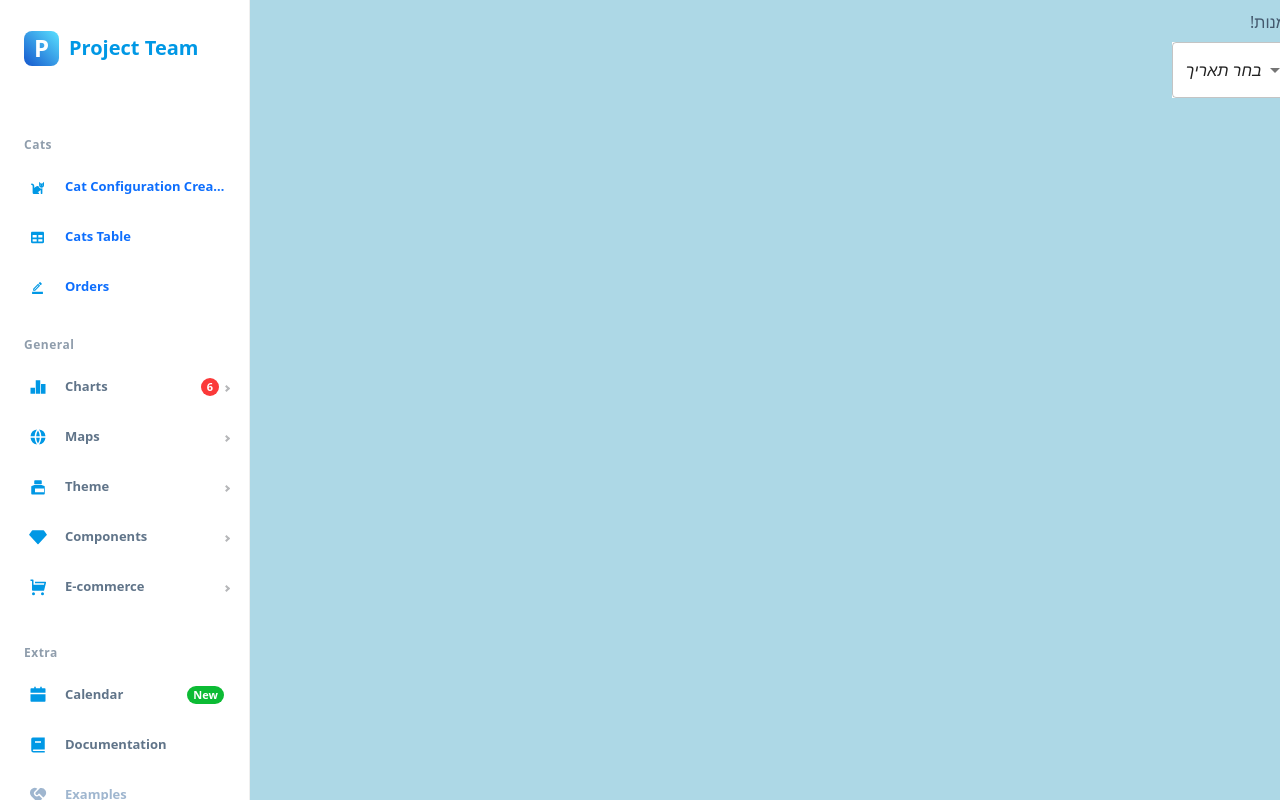
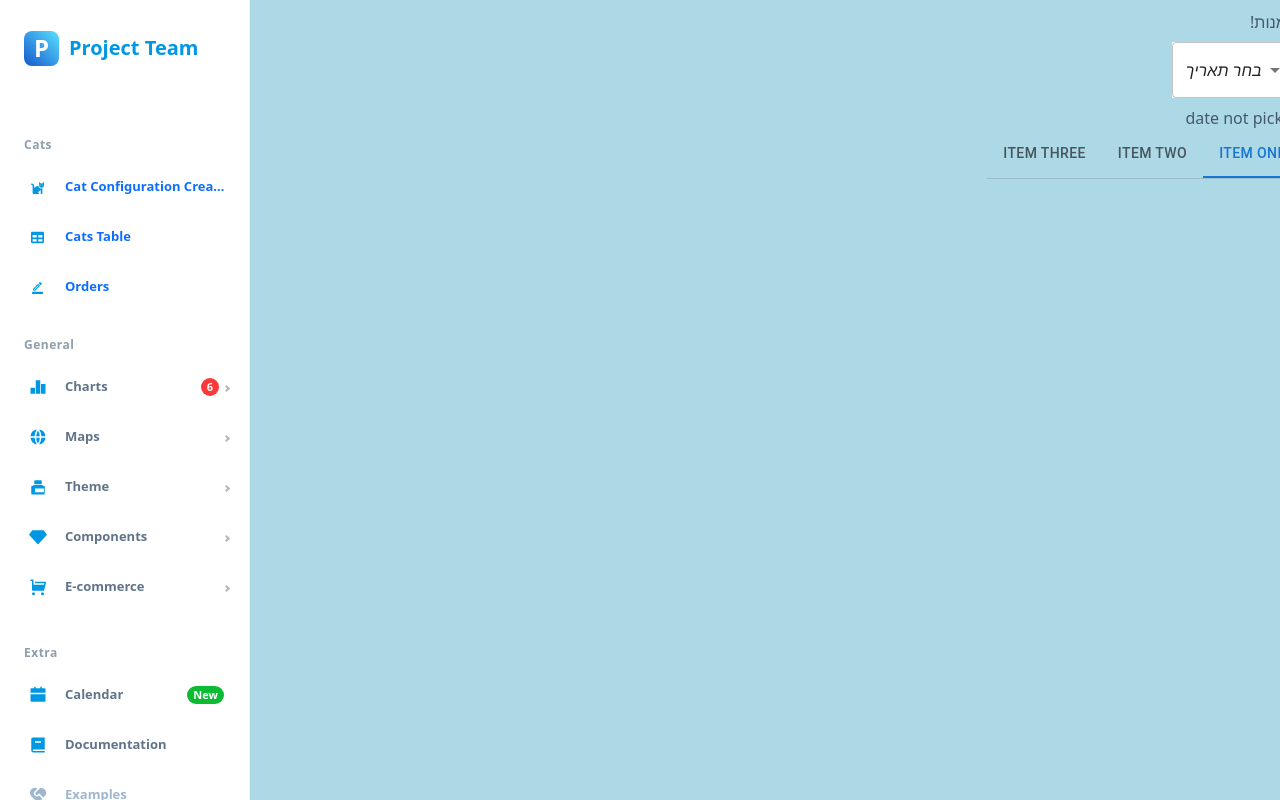
Before and after one commit to ProjectTeam-Wan/Team-Portal, a React (Create React App) app in the folder React-learningapp-main/client/: page /orders in a window 1280 px wide. Shown: the top 800 px of the page. Built offline with nearby package versions, Linux system fonts and the light colour scheme.

Commit message:
working on Orders page and sql data

```diff
--- a/React-learningapp-main/client/src/components/Orders/DatePick.jsx
+++ b/React-learningapp-main/client/src/components/Orders/DatePick.jsx
@@ -24,14 +24,11 @@ export default function DatePick({ date, dates }) {
             <em>בחר תאריך</em>
           </MenuItem>
           {dates.map((date) => {
-            return(
+            return (
               <MenuItem value={date}> {date} </MenuItem>
             )
           })
           }
-          {/* <MenuItem value={10}>Ten</MenuItem>
-          <MenuItem value={20}>Twenty</MenuItem>
-          <MenuItem value={30}>Thirty</MenuItem> */}
         </Select>
       </FormControl>
     </div>
--- a/React-learningapp-main/client/src/components/Orders/OrdersTab.jsx
+++ b/React-learningapp-main/client/src/components/Orders/OrdersTab.jsx
@@ -1,68 +1,41 @@
 import * as React from 'react';
-import PropTypes from 'prop-types';
-import Box from '@mui/material/Box';
 import Tabs from '@mui/material/Tabs';
 import Tab from '@mui/material/Tab';
+import Box from '@mui/material/Box';
 
-function samePageLinkNavigation(event) {
-  if (
-    event.defaultPrevented ||
-    event.button !== 0 || // ignore everything but left-click
-    event.metaKey ||
-    event.ctrlKey ||
-    event.altKey ||
-    event.shiftKey
-  ) {
-    return false;
-  }
-  return true;
-}
 
-function LinkTab(props) {
-  return (
-    <Tab
-      component="a"
-      onClick={(event) => {
-        // Routing libraries handle this, you can remove the onClick handle when using them.
-        if (samePageLinkNavigation(event)) {
-          event.preventDefault();
-        }
-      }}
-      aria-current={props.selected && 'page'}
-      {...props}
-    />
-  );
-}
-
-LinkTab.propTypes = {
-  selected: PropTypes.bool,
-};
-
-export default function OrdersTab() {
+export default function BasicTabs() {
   const [value, setValue] = React.useState(0);
 
   const handleChange = (event, newValue) => {
-    // event.type can be equal to focus with selectionFollowsFocus.
-    if (
-      event.type !== 'click' ||
-      (event.type === 'click' && samePageLinkNavigation(event))
-    ) {
-      setValue(newValue);
-    }
+    setValue(newValue);
   };
 
   return (
     <Box sx={{ width: '100%' }}>
-      <Tabs
-        value={value}
-        onChange={handleChange}
-        aria-label="nav tabs example"
-        role="navigation"
-      >
-        <LinkTab label="Page One" href="/drafts" />
-        <LinkTab label="Page Two" href="/trash" />
-        <LinkTab label="Page Three" href="/spam" />
-      </Tabs>
+      <Box sx={{ borderBottom: 1, borderColor: 'divider', width: 'fit-content' }}>
+        <Tabs value={value} onChange={handleChange} aria-label="basic tabs example" sx={{
+          '& .MuiTab-root': {
+            // Default tab styles
+          },
+          '& .MuiTab-root:hover': {
+            backgroundColor: '#f0f0f0', // Hover background color
+          },
+        }}>
+          <Tab label="Item One" />
+          <Tab label="Item Two" />
+          <Tab label="Item Three" />
+        </Tabs>
+      </Box>
+      {/* <CustomTabPanel value={value} index={0}>
+        Item One
+      </CustomTabPanel>
+      <CustomTabPanel value={value} index={1}>
+        Item Two
+      </CustomTabPanel>
+      <CustomTabPanel value={value} index={2}>
+        Item Three
+      </CustomTabPanel> */}
     </Box>
   );
 }
--- a/React-learningapp-main/client/src/components/Table.jsx
+++ b/React-learningapp-main/client/src/components/Table.jsx
@@ -67,10 +67,10 @@ const Table = () => {
         minSize: 140,
         maxSize: 250,
         muiTableHeadCellProps: {
-          align: 'left',
+          align: 'center',
         },
         muiTableBodyCellProps: {
-          align: 'left',
+          align: 'center',
         },
       },
       {
@@ -81,10 +81,10 @@ const Table = () => {
         minSize: 140,
         maxSize: 250,
         muiTableHeadCellProps: {
-          align: 'left',
+          align: 'center',
         },
         muiTableBodyCellProps: {
-          align: 'left',
+          align: 'center',
         },
       },
       {
@@ -99,10 +99,10 @@ const Table = () => {
         minSize: 110,
         maxSize: 250,
         muiTableHeadCellProps: {
-          align: 'left',
+          align: 'center',
         },
         muiTableBodyCellProps: {
-          align: 'left',
+          align: 'center',
         },
       },
       {
@@ -113,17 +113,17 @@ const Table = () => {
         minSize: 130,
         maxSize: 250,
         muiTableHeadCellProps: {
-          align: 'left',
+          align: 'center',
         },
         muiTableBodyCellProps: {
-          align: 'left',
+          align: 'center',
         },
       },
       {
         accessorKey: 'Test',
         header: 'Test',
         enableEditing: true,
-        size: 230,
+        size: 250,
         minSize: 140,
         maxSize: 250,
         muiTableHeadCellProps: {
@@ -137,9 +137,9 @@ const Table = () => {
         accessorKey: 'Test',
         header: 'Test',
         enableEditing: true,
-        size: 230,
+        size: 300,
         minSize: 140,
-        maxSize: 250,
+        maxSize: 300,
         muiTableHeadCellProps: {
           align: 'left',
         },
@@ -152,7 +152,7 @@ const Table = () => {
   );
 
   const handleSnackbarClose = () => {
-    setOpenSnackBar({isOpen: false, action:''});
+    setOpenSnackBar({ isOpen: false, action: '' });
   };
 
 
@@ -162,7 +162,7 @@ const Table = () => {
       // Post values to server
       const response = await axios.post('http://localhost:3001/addCat', values);
       setData(response.data.rows);
-      setOpenSnackBar({isOpen: true, action:'cat added successfully'})
+      setOpenSnackBar({ isOpen: true, action: 'cat added successfully' })
       table.setCreatingRow(null); // Exit creating mode
     } catch (error) {
       console.error('Error creating Cat:', error);
@@ -176,7 +176,7 @@ const Table = () => {
       // Post values to server
       const response = await axios.put(`http://localhost:3001/updateCat/${rowId}`, values);
       setData(response.data.rows);
-      setOpenSnackBar({isOpen: true, action:'cat edited successfully'})
+      setOpenSnackBar({ isOpen: true, action: 'cat edited successfully' })
       table.setEditingRow(null); // Exit editing mode
     } catch (error) {
       console.error('Error updating cat:', error);
@@ -190,7 +190,7 @@ const Table = () => {
       try {
         const response = await axios.delete(`http://localhost:3001/deleteCat/${rowId}`);
         setData(response.data.rows);
-        setOpenSnackBar({isOpen: true, action:'cat removed successfully'})
+        setOpenSnackBar({ isOpen: true, action: 'cat removed successfully' })
       } catch (error) {
         console.error('Error deleting cat:', error);
       }
@@ -203,8 +203,8 @@ const Table = () => {
     createDisplayMode: 'modal',
     editDisplayMode: 'modal',
     enableEditing: true,
-    enableColumnDragging: true,
-    enableColumnOrdering: true,
+    // enableColumnDragging: true,
+    // enableColumnOrdering: true,
     enableColumnResizing: true,
     enableRowNumbers: true,
     // enableRowSelection: true,
@@ -222,7 +222,7 @@ const Table = () => {
     },
     muiTableBodyCellProps: {
       sx: {
-        borderRight: '2px solid #021526', //add a border between columns
+        borderRight: '2px solid #EEEDEB', //add a border between columns
       },
     },
     displayColumnDefOptions: {
--- a/React-learningapp-main/client/src/pages/Orders.jsx
+++ b/React-learningapp-main/client/src/pages/Orders.jsx
@@ -1,4 +1,4 @@
-import React, {useState} from 'react'
+import React, { useState } from 'react'
 import OrdersTab from '../components/Orders/OrdersTab'
 import DatePick from '../components/Orders/DatePick'
 
@@ -35,22 +35,22 @@ const ordersDataBaseExample = [ //temporary db
     },
 ]
 
-const datesList = ['jan', 'feb', 'march','april'] // temporary dates db, need to be from the big db
+const datesList = ['jan', 'feb', 'march', 'april'] // temporary dates db, need to be from the big db
 
 function Orders() {
-    const [currentDate, setCurrentDate] = useState('')
+    const [currentDate, setCurrentDate] = useState('') // the date the choosen in the DatePick component
 
-    function dateFromDatePick(value){
+    function dateFromDatePick(value) {
         setCurrentDate(value)
     }
 
 
     return (
-
-        <div dir='rtl' style={{ width: '81vw'}}>
+        <div dir='rtl' style={{ width: '81vw' }}>
             הזמנות!
             <DatePick date={dateFromDatePick} dates={datesList} />
-            {currentDate}
+            {currentDate ? currentDate : 'date not picked'}
+            <OrdersTab />
         </div>
     )
 }
```
Also changed, not shown: 2 other files (tests, documents, lock files or other folders).
